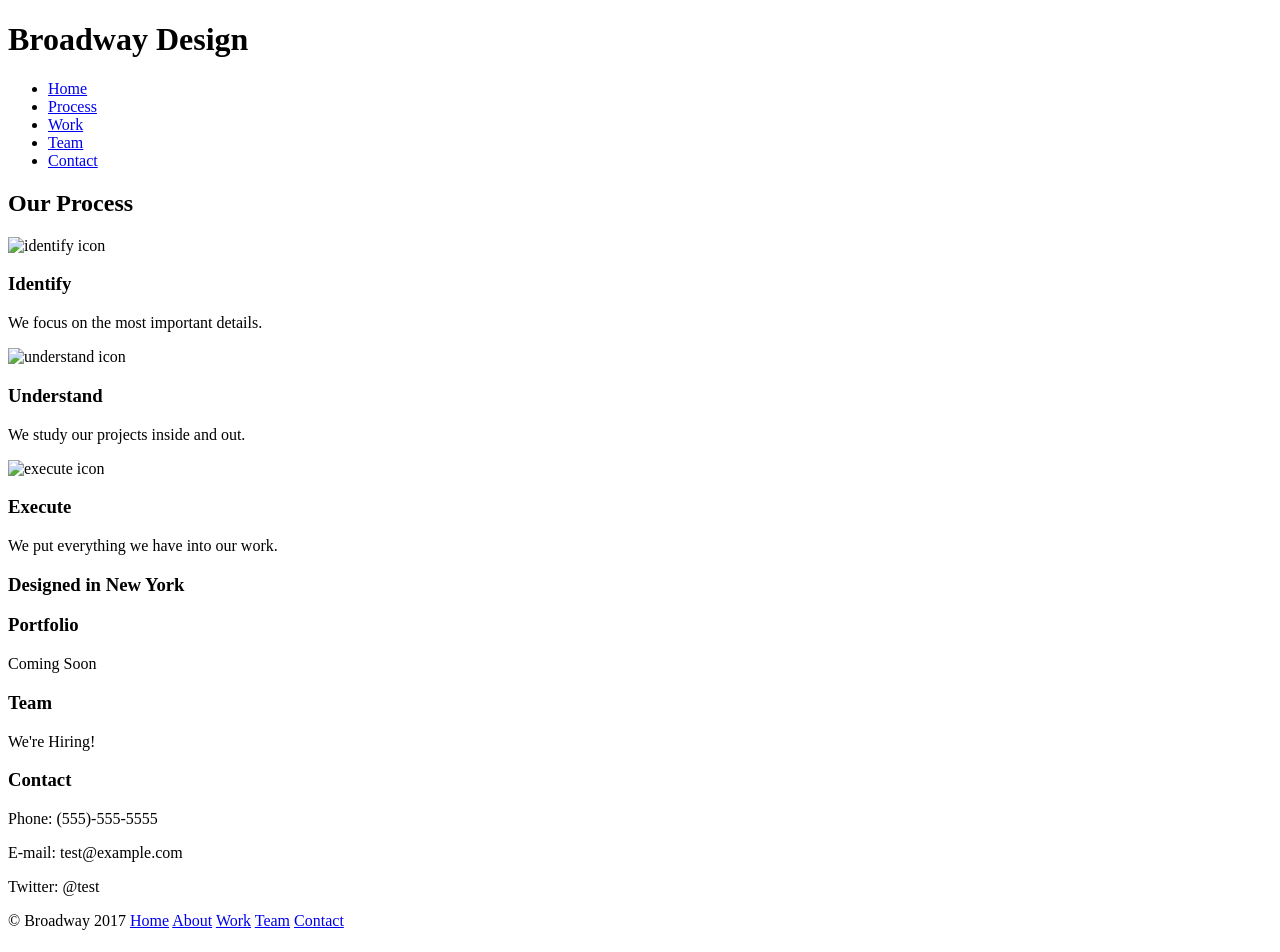
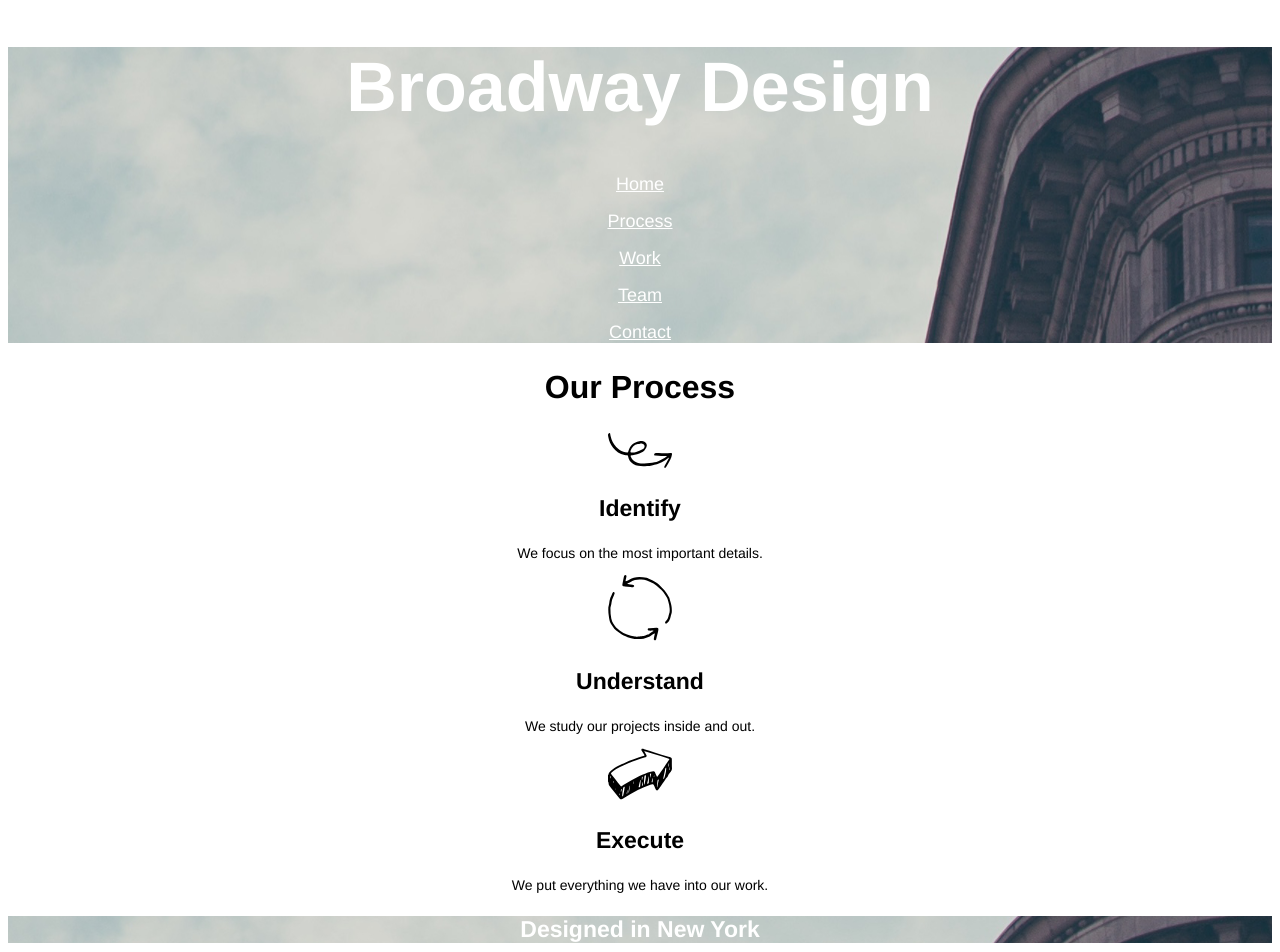
Before and after one commit to HassanJaffery/Broadway, a plain HTML site: page index.html in a window 1280 px wide. Shown: the top 952 px of the page. Drawn offline with Linux system fonts and the light colour scheme.

Commit message:
styled and completed project

```diff
--- a/index.html
+++ b/index.html
@@ -2,19 +2,18 @@
 <html>
 <head>
   <title>Broadway</title>
+  <link href="./resources/css/style.css" type="text/css" rel="stylesheet">
 </head>
 <body>
 
   <header>
     <h1>Broadway Design</h1>
     <nav>
-      <ul>
-        <li><a href="#">Home</a></li>
-        <li><a href="#">Process</a></li>
-        <li><a href="#">Work</a></li>
-        <li><a href="#">Team</a></li>
-        <li><a href="#">Contact</a></li>
-      </ul>
+      <p><a href="#">Home</a></p>
+      <p><a href="#">Process</a></p>
+      <p><a href="#">Work</a></p>
+      <p><a href="#">Team</a></p>
+      <p><a href="#">Contact</a></p>
     </nav>
   </header>
 
@@ -35,7 +34,7 @@
     <h3>Designed in New York</h3>
   </div>
 
-  <div>
+  <div class="contact">
     <h3>Portfolio</h3>
     <p>Coming Soon</p>
     <h3>Team</h3>
--- /dev/null
+++ b/resources/css/style.css
@@ -0,0 +1,49 @@
+body {
+  text-align: center;
+  font-family: Helvetica;
+}
+
+header,
+.background-image {
+  background-image: url(../images/the-flatiron-building.png);
+}
+
+h1 {
+  font-size: 70px;
+  font-weight: bold;
+  color: white;
+}
+
+a {
+  font-size: 18px;
+  color: white;
+}
+
+h2 {
+  font-size: 32px;
+  font-weight: bold;
+}
+
+h3 {
+  font-size: 23px;
+  font-weight: bold;
+}
+
+.process p,
+.contact p {
+  font-size: 14px;
+}
+
+.background-image h3 {
+  color: white;
+}
+
+footer {
+  background-color: dimgray;
+  text-align: left;
+  color: white;
+}
+
+footer span {
+  font-size: 11px;
+}
```
Also changed, not shown: resources/images/execute.svg (added), resources/images/identify.svg (added), resources/images/the-flatiron-building.png (added), resources/images/understand.svg (added).
